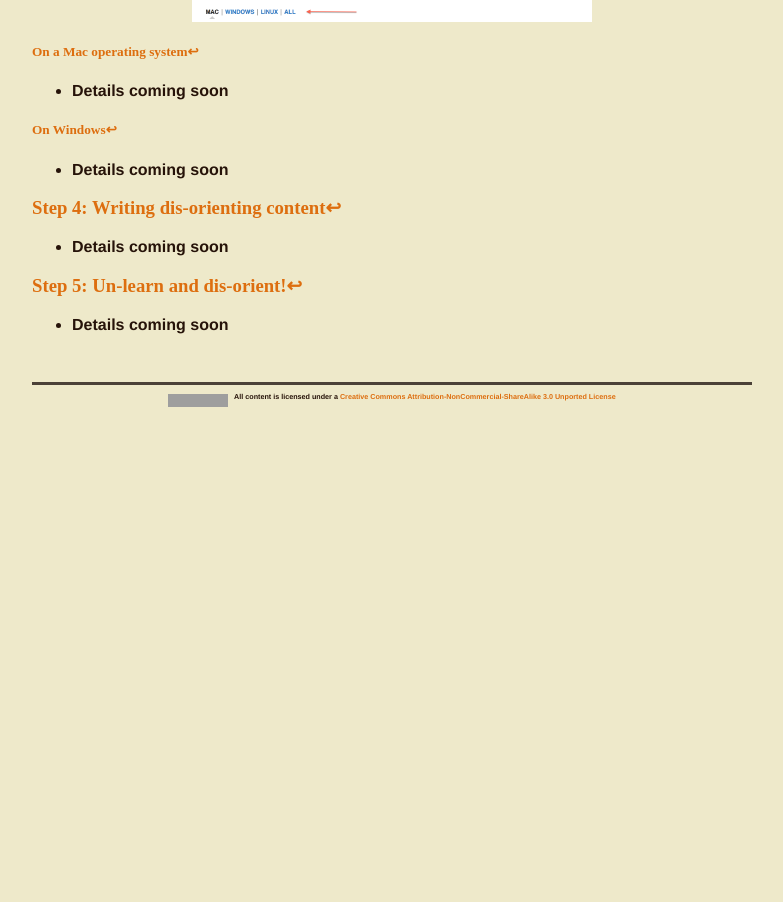
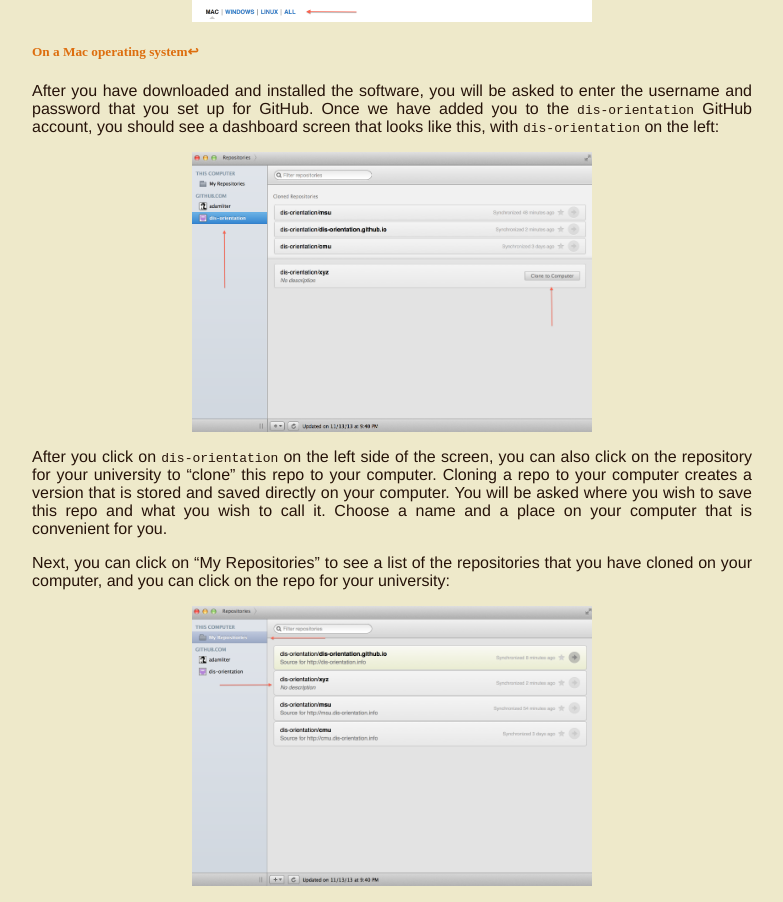
Before and after one commit to dis-orientation/dis-orientation.github.io, a Jekyll site: the page built from involved.md, in a window 1280 px wide and 1400 px high, scrolled down 4370 px. Shown: the top 902 px of the window, without its empty margins (248-1031 px from the left). Built offline with Jekyll 4.4.1, drawn with Linux system fonts in a browser that asks for light colours; Markdown is read by kramdown in place of the engine named in the settings; before the commit the page ends 4787 px from its top, so only the background shows below that; some of the changed text lies outside the part shown; grey boxes are pictures that could not be loaded.

Commit message:
mac software usage

```diff
--- a/involved.md
+++ b/involved.md
@@ -109,7 +109,23 @@
 
 ##### <a id="mac">On a Mac operating system</a><a href="#toc">↩</a>
 
-- **Details coming soon**
+After you have downloaded and installed the software, you will be asked to enter the username and password that you set up for GitHub. Once we have added you to the `dis-orientation` GitHub account, you should see a dashboard screen that looks like this, with `dis-orientation` on the left:
+
+<img alt="git-mac-clone" width="400" src="/images/git-mac-clone.png" style="display:block; margin:0 auto;" />
+
+After you click on `dis-orientation` on the left side of the screen, you can also click on the repository for your university to "clone" this repo to your computer. Cloning a repo to your computer creates a version that is stored and saved directly on your computer. You will be asked where you wish to save this repo and what you wish to call it. Choose a name and a place on your computer that is convenient for you.
+
+Next, you can click on "My Repositories" to see a list of the repositories that you have cloned on your computer, and you can click on the repo for your university:
+
+<img alt="git-mac-myrepos" width="400" src="/images/git-mac-myrepos.png" style="display:block; margin:0 auto;" />
+
+After clicking on your repo for your university, you will see a screen where you can see the history of all changes made to this repository, a list of any current changes you have made, and the different branches of the repository.
+
+<img alt="git-mac-repo" width="400" src="/images/git-mac-repo.png" style="display:block; margin:0 auto;" />
+
+The first thing you will need to do is change to the `gh-pages` branch. As noted above, the only branch that will ever be relevant is the `gh-pages` branch because this is what GitHub uses to display website content. So, you will always want to make sure that you're repository is set to the `gh-pages` branch, by clicking on branch in the sidebar and then by clicking on the checkmark next to the `gh-pages` branch.
+
+<img alt="git-mac-branch" width="400" src="/images/git-mac-branch.png" style="display:block; margin:0 auto;" />
 
 ##### <a id="windows">On Windows</a><a href="#toc">↩</a>
 
```
Also changed, not shown: images/git-mac-branch.png (added), images/git-mac-clone.png (added), images/git-mac-myrepos.png (added).
